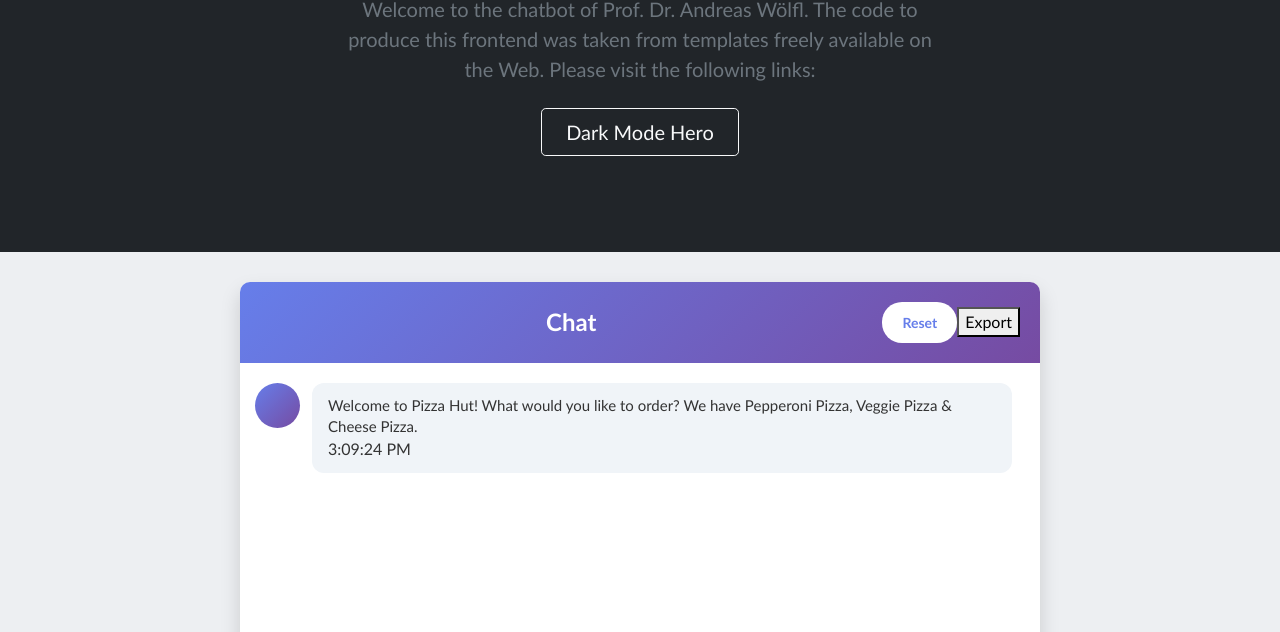
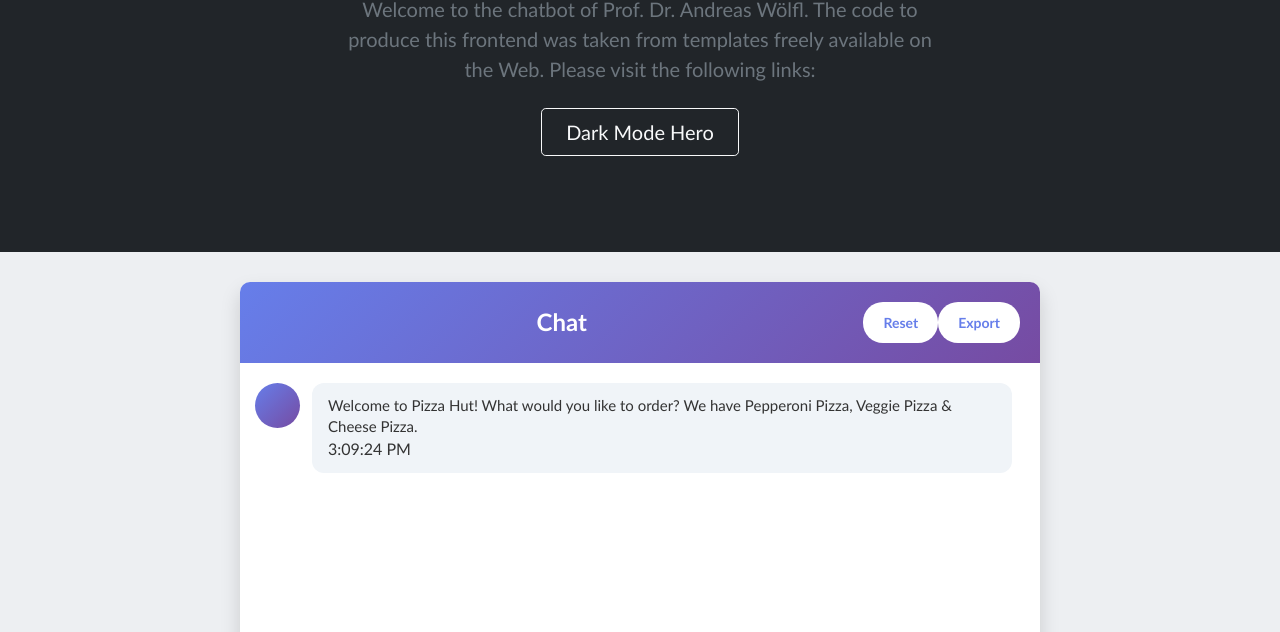
Before and after one commit to RasheMpofu/chatbot, a React app in the folder frontend/: page / in a window 1280 px wide. Shown: the part 168-800 px from the top of the page. Built offline with nearby package versions, Linux system fonts and the light colour scheme; no server answers.

Commit message:
Style export button to match reset button

```diff
--- a/frontend/src/Header.css
+++ b/frontend/src/Header.css
@@ -32,10 +32,28 @@
     transition: all 0.3s ease;
 }
 
+.export_button {
+    background-color: #fff;
+    color: #667eea;
+    border: none;
+    padding: 10px 20px;
+    border-radius: 20px;
+    cursor: pointer;
+    font-size: 14px;
+    font-weight: 600;
+    transition: all 0.3s ease;
+}
+
 .reset_button:hover {
     background-color: #f0f0f0;
     transform: scale(1.05);
 }
+
+.export_button:hover {
+    background-color: #f0f0f0;
+    transform: scale(1.05);
+}
+
 @media (max-width: 768px) {
     .top_menu {
         padding: 12px 15px;
@@ -49,4 +67,9 @@
         padding: 10px 16px;
         font-size: 13px;
     }
+
+    .export_button {
+        padding: 10px 16px;
+        font-size: 13px;
+    }
 }
```
